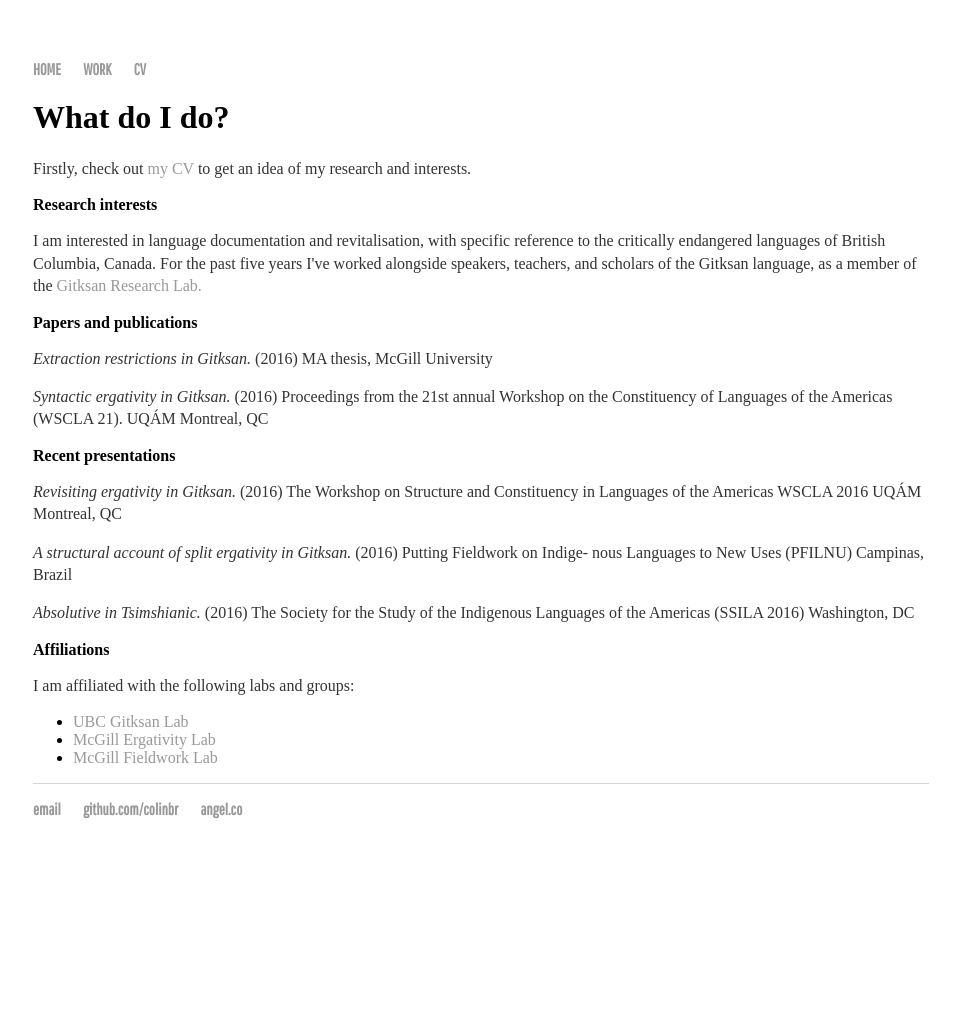
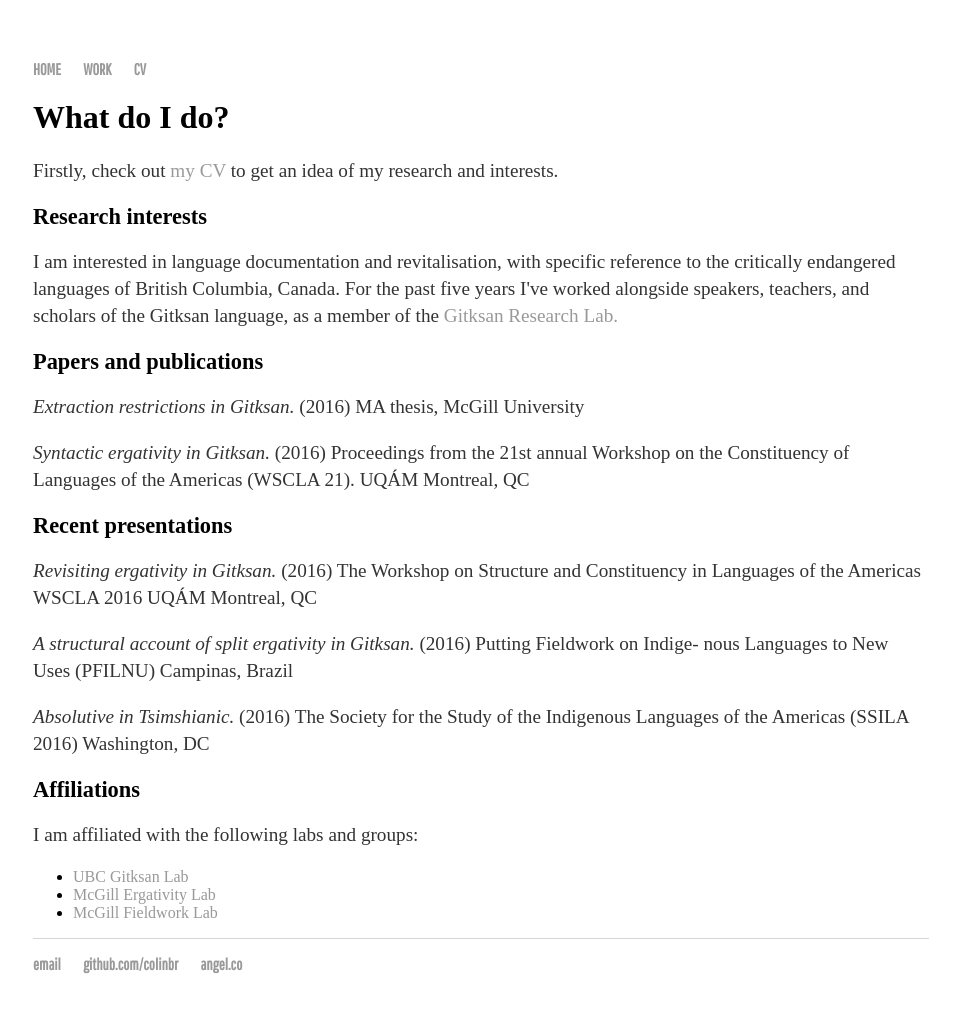
Before and after one commit to colinbr/OLD-colinbr.github.io, a Jekyll site: the page built from research/index.html, in a window 1280 px wide. Shown: the whole page, without its empty margins (159-1119 px from the left). Built offline with Jekyll 4.4.1, drawn with Linux system fonts in a browser that asks for light colours; some web fonts are replaced; before the commit the page ends 900 px from its top, so only the background shows below that.

Commit message:
Update main.css

```diff
--- a/css/main.css
+++ b/css/main.css
@@ -25,12 +25,12 @@ h1 {
 }
 
 h2 {
-    font-size: 1em;
+    font-size: 1.4em;
     font-family: 'Peddana', serif;
 }
 
 p {
-    font-size: 1em;
+    font-size: 1.2em;
     font-family: 'Peddana', serif;
     line-height: 1.4em;
     color: #333;
```
